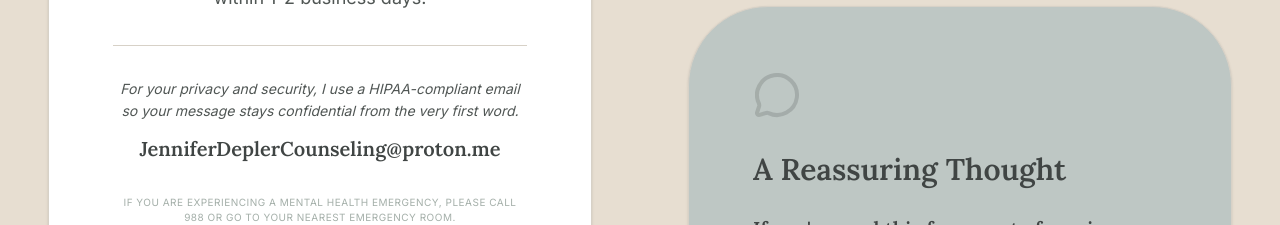
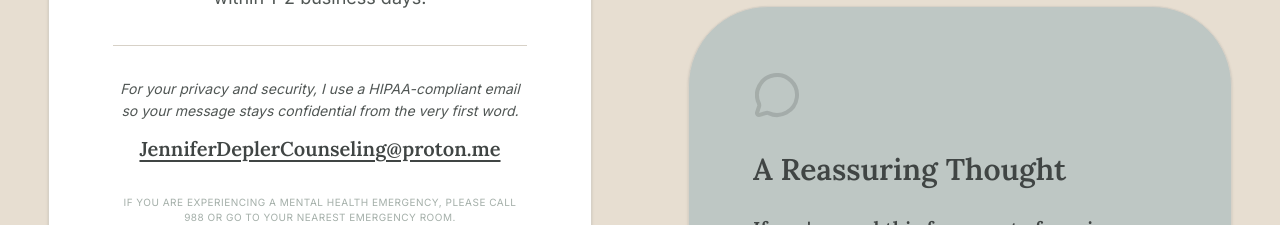
Before and after one commit to Jdepler/Jennifer-Depler-Counseling-Website, a React (Vite) app: page /contact in a window 1280 px wide. Shown: the part 1200-1425 px from the top of the page. Built offline with nearby package versions, Linux system fonts and the light colour scheme.

Commit message:
change to hyperlinked email

```diff
--- a/src/pages/Contact.tsx
+++ b/src/pages/Contact.tsx
@@ -30,7 +30,7 @@ export function Contact() {
               <p className="text-brand-body font-sans text-sm leading-relaxed max-w-md italic">
                 For your privacy and security, I use a HIPAA-compliant email so your message stays confidential from the very first word.
               </p>
-              <p className="text-xl font-serif text-brand-heading">JenniferDeplerCounseling@proton.me</p>
+              <a href="mailto:JenniferDeplerCounseling@proton.me" className="text-xl font-serif text-brand-heading hover:opacity-70 transition-opacity underline underline-offset-4">JenniferDeplerCounseling@proton.me</a>
             </div>
             <p className="text-[10px] uppercase tracking-wider text-brand-secondary/80 font-sans">
               If you are experiencing a mental health emergency, please call 988 or go to your nearest emergency room.
```
